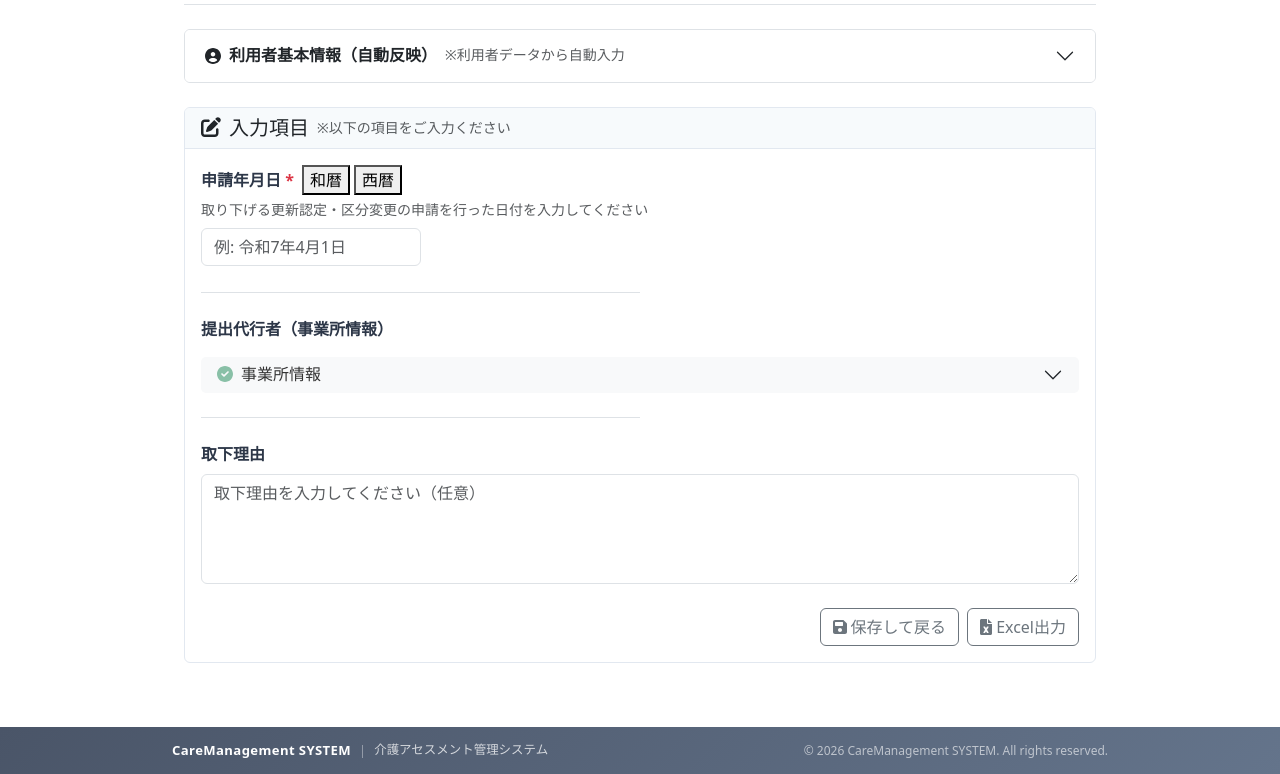
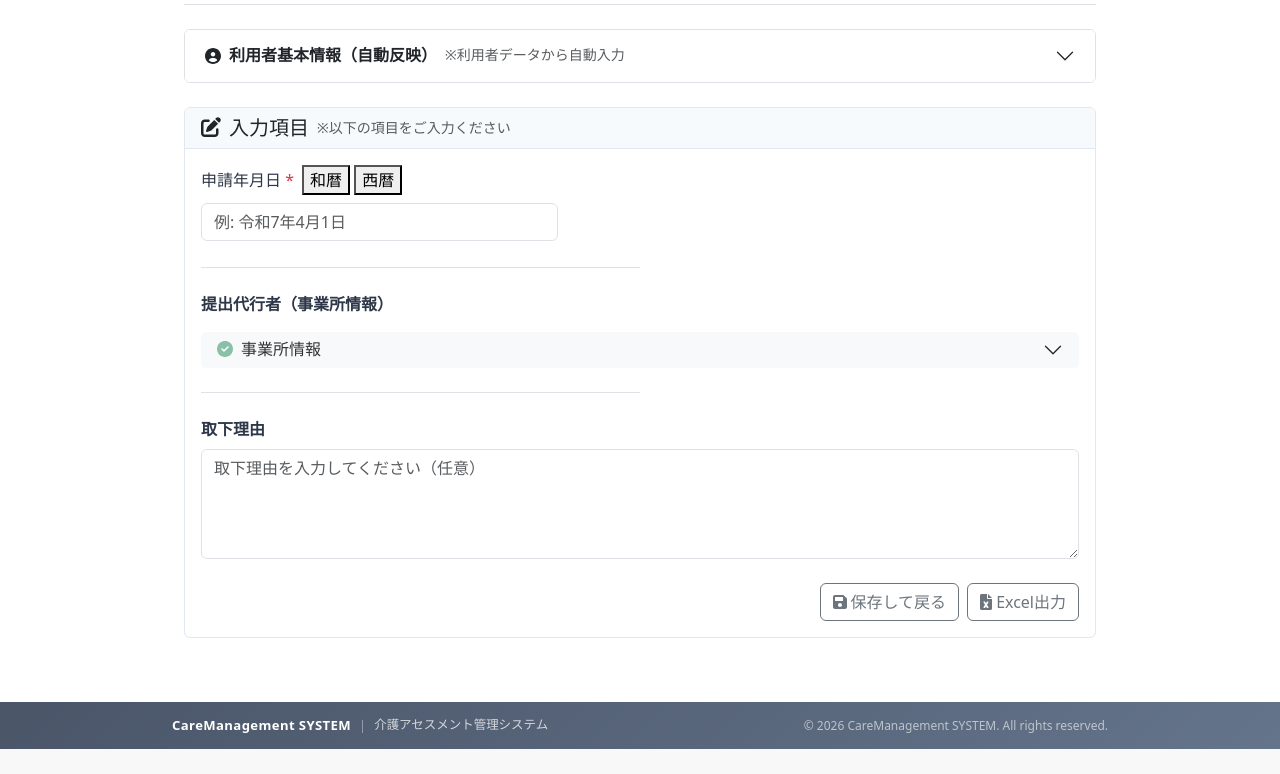
Before and after one commit to Puppy-mY/CareManagementTool, a Django app: template templates/clients/document_create_ltc_withdrawal.html in a window 1280 px wide. Shown: the part 163-937 px from the top of the page. After the commit the page ends 912 px from the top, so only its background shows below. Run offline with Django 4.2, Linux system fonts and the light colour scheme; the template is opened without the code that fills it, so the values that code supplies are empty; some libraries are stand-ins or nearby versions.

Commit message:
fix: 申請年月日の入力UIを生年月日と同じパターンに統一
- 西暦divを先（hidden）、和暦divを後（visible）に順序変更
- max-width制限を撤廃し全幅表示に変更
- 説明文の<small>テキストを削除
- ERA_INFOに明治を追加
- col-md-5でレイアウト幅を調整

Co-Authored-By: Claude Sonnet 4.6 <noreply@anthropic.com>

```diff
--- a/templates/clients/document_create_ltc_withdrawal.html
+++ b/templates/clients/document_create_ltc_withdrawal.html
@@ -108,24 +108,23 @@
 
                         <!-- 申請年月日（取り下げる申請の日付） -->
                         <div class="row g-3 mb-4">
-                            <div class="col-12">
-                                <div class="d-flex align-items-center gap-2 mb-1">
-                                    <label class="form-label fw-bold mb-0">申請年月日 <span class="text-danger">*</span></label>
+                            <div class="col-md-5">
+                                <div class="d-flex align-items-center gap-2 mb-2">
+                                    <label class="form-label mb-0">申請年月日 <span class="text-danger">*</span></label>
                                     <div class="birth-era-toggle" title="和暦 / 西暦を切り替え">
                                         <button type="button" class="era-btn active" id="appDate_era_japanese" onclick="switchAppDateEra('japanese')">和暦</button>
                                         <button type="button" class="era-btn" id="appDate_era_western" onclick="switchAppDateEra('western')">西暦</button>
                                     </div>
                                 </div>
-                                <small class="text-muted d-block mb-2">取り下げる更新認定・区分変更の申請を行った日付を入力してください</small>
+                                <div id="appDate_western" style="display:none;">
+                                    <input type="date" id="id_application_date" name="application_date" class="form-control"
+                                        value="{{ initial.application_date|default:'' }}">
+                                </div>
                                 <div id="appDate_japanese">
-                                    <input type="text" id="appDate_wareki_text" class="form-control" style="max-width: 220px;"
+                                    <input type="text" id="appDate_wareki_text" class="form-control"
                                         placeholder="例: 令和7年4月1日" autocomplete="off"
                                         oninput="syncAppDateFromWareki()">
                                     <small id="appDate_wareki_preview" style="font-size:0.78em; display:block; margin-top:2px;"></small>
-                                </div>
-                                <div id="appDate_western" style="display:none;">
-                                    <input type="date" id="id_application_date" name="application_date" class="form-control" style="max-width: 220px;"
-                                        value="{{ initial.application_date|default:'' }}">
                                 </div>
                             </div>
                         </div>
@@ -362,23 +361,24 @@ function saveWithdrawalOfficeModal() {
     .catch(() => reflectToForm());
 }
 
-// 申請年月日 和暦/西暦切替
+// 申請年月日 和暦/西暦切替（生年月日と同じパターン）
 (function() {
-    var APP_ERA = [
+    var ERA_INFO = [
         { keys: ['令和','R','r'], start: 2019, label: '令和' },
         { keys: ['平成','H','h'], start: 1989, label: '平成' },
         { keys: ['昭和','S','s'], start: 1926, label: '昭和' },
         { keys: ['大正','T','t'], start: 1912, label: '大正' },
+        { keys: ['明治','M','m'], start: 1868, label: '明治' },
     ];
 
-    function parseAppWareki(text) {
+    function parseWareki(text) {
         if (!text) return null;
         text = text.replace(/\s/g, '');
         var era = null, rest = text;
-        for (var i = 0; i < APP_ERA.length; i++) {
-            for (var k = 0; k < APP_ERA[i].keys.length; k++) {
-                if (text.indexOf(APP_ERA[i].keys[k]) === 0) {
-                    era = APP_ERA[i]; rest = text.slice(APP_ERA[i].keys[k].length); break;
+        for (var i = 0; i < ERA_INFO.length; i++) {
+            for (var k = 0; k < ERA_INFO[i].keys.length; k++) {
+                if (text.indexOf(ERA_INFO[i].keys[k]) === 0) {
+                    era = ERA_INFO[i]; rest = text.slice(ERA_INFO[i].keys[k].length); break;
                 }
             }
             if (era) break;
@@ -395,19 +395,36 @@ function saveWithdrawalOfficeModal() {
         if (!iso) return '';
         var p = iso.split('-'); if (p.length < 3) return '';
         var y = parseInt(p[0]), m = parseInt(p[1]), d = parseInt(p[2]);
-        for (var i = 0; i < APP_ERA.length; i++) {
-            if (y >= APP_ERA[i].start) return APP_ERA[i].label + (y - APP_ERA[i].start + 1) + '年' + m + '月' + d + '日';
+        for (var i = 0; i < ERA_INFO.length; i++) {
+            if (y >= ERA_INFO[i].start) return ERA_INFO[i].label + (y - ERA_INFO[i].start + 1) + '年' + m + '月' + d + '日';
         }
         return '';
     }
 
+    window.syncAppDateFromWareki = function() {
+        var text    = (document.getElementById('appDate_wareki_text') || {}).value || '';
+        var hidden  = document.getElementById('id_application_date');
+        var preview = document.getElementById('appDate_wareki_preview');
+        var result  = parseWareki(text);
+        if (result) {
+            var wy = result.era.start + result.year - 1;
+            hidden.value = wy + '-' + String(result.month).padStart(2,'0') + '-' + String(result.day).padStart(2,'0');
+            preview.textContent = '→ 西暦 ' + wy + '年' + result.month + '月' + result.day + '日';
+            preview.style.color = '#6c757d';
+        } else {
+            hidden.value = '';
+            preview.textContent = text.length > 0 ? '例: 令和7年4月1日　または　R7.4.1' : '';
+            preview.style.color = '#aaa';
+        }
+    };
+
     window.switchAppDateEra = function(mode) {
+        var wDiv   = document.getElementById('appDate_western');
         var jDiv   = document.getElementById('appDate_japanese');
-        var wDiv   = document.getElementById('appDate_western');
         var hidden = document.getElementById('id_application_date');
         var wareki = document.getElementById('appDate_wareki_text');
         if (mode === 'western') {
-            jDiv.style.display = 'none'; wDiv.style.display = '';
+            wDiv.style.display = ''; jDiv.style.display = 'none';
             document.getElementById('appDate_era_western').classList.add('active');
             document.getElementById('appDate_era_japanese').classList.remove('active');
         } else {
@@ -420,26 +437,8 @@ function saveWithdrawalOfficeModal() {
         }
     };
 
-    window.syncAppDateFromWareki = function() {
-        var text    = document.getElementById('appDate_wareki_text').value;
-        var preview = document.getElementById('appDate_wareki_preview');
-        var hidden  = document.getElementById('id_application_date');
-        var r = parseAppWareki(text);
-        if (r) {
-            var wy = r.era.start + r.year - 1;
-            var mo = String(r.month).padStart(2,'0'), d = String(r.day).padStart(2,'0');
-            hidden.value = wy + '-' + mo + '-' + d;
-            preview.textContent = '→ 西暦 ' + wy + '年' + r.month + '月' + r.day + '日';
-            preview.style.color = '#6c757d';
-        } else {
-            hidden.value = '';
-            preview.textContent = text.length > 0 ? '例: 令和7年4月1日　または　R7.4.1' : '';
-            preview.style.color = '#aaa';
-        }
-    };
-
     document.addEventListener('DOMContentLoaded', function() {
-        // 申請日の初期化（保存済みデータがある場合）
+        // 保存済みデータがある場合は和暦に変換して表示
         var hidden = document.getElementById('id_application_date');
         if (hidden && hidden.value) {
             document.getElementById('appDate_wareki_text').value = isoToWarekiText(hidden.value);
```
